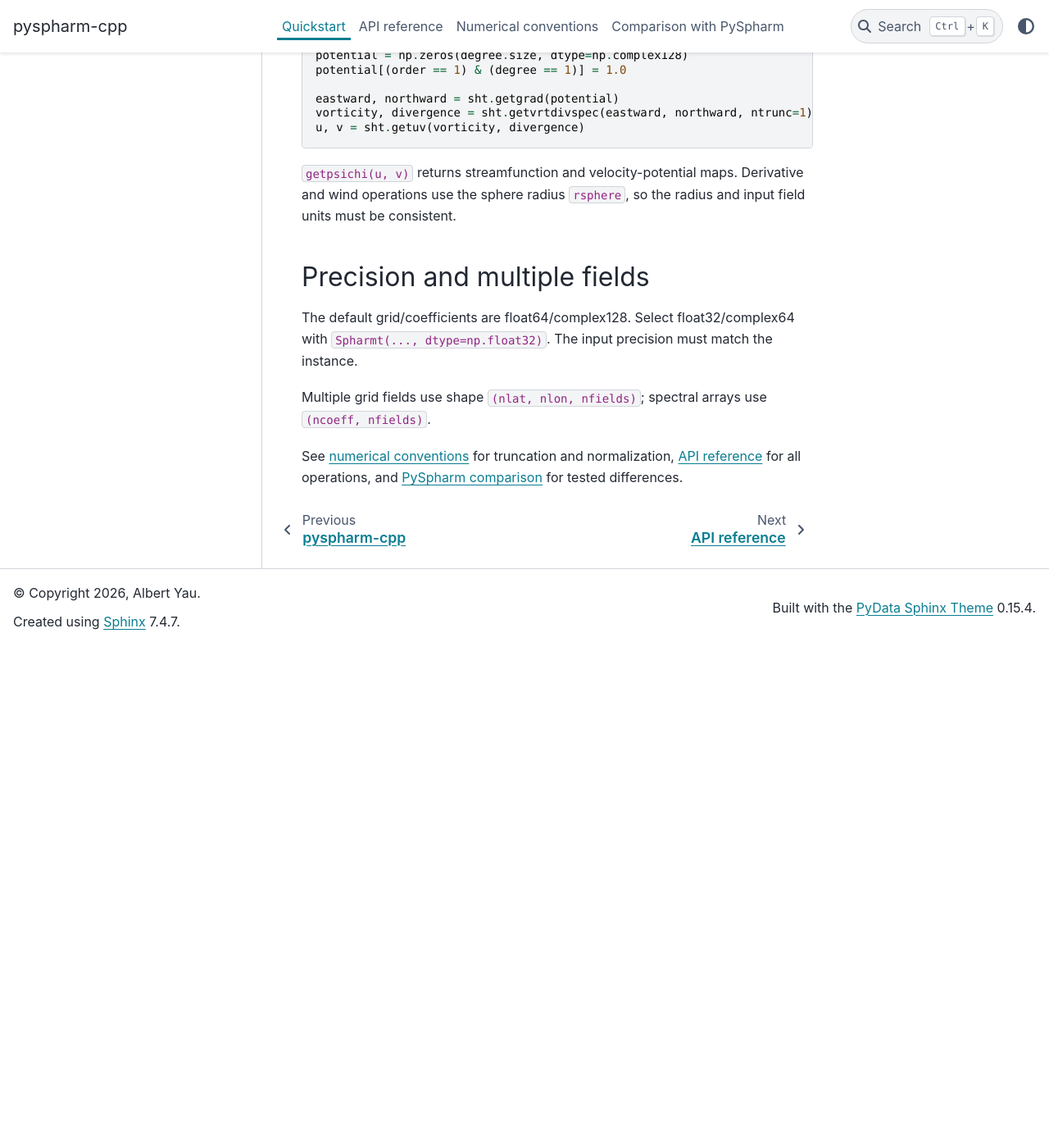
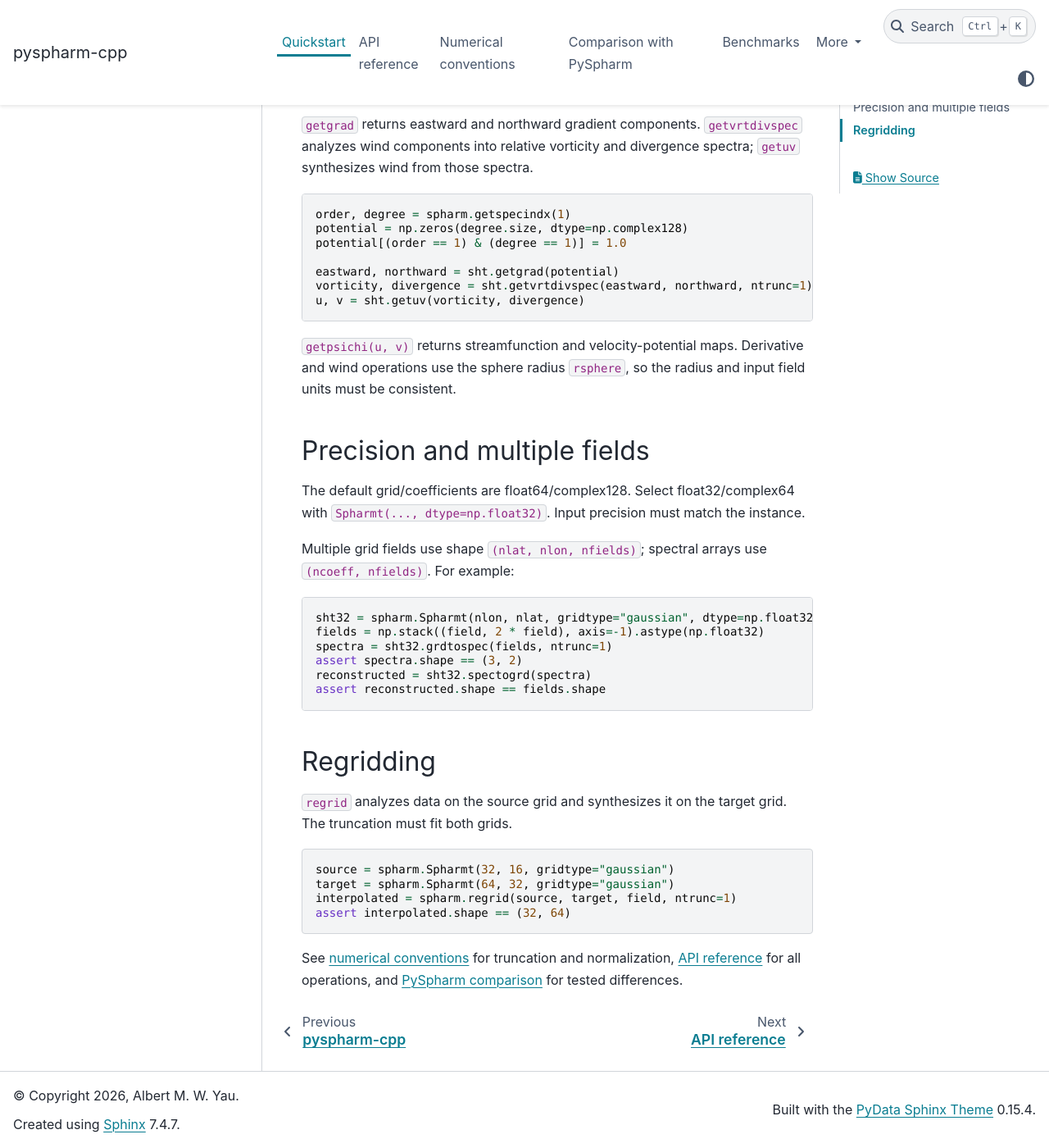
Before and after one commit to mwyau/pyspharm-cpp, a Sphinx documentation site: the page built from docs/quickstart.md, in a window 1280 px wide and 1400 px high, scrolled down 1089 px. Shown: the whole window at 82% size. Built offline with Sphinx 7.4.7 and the PyData theme 0.15.4, drawn with Linux system fonts in a browser that asks for light colours; before the commit the page ends 1876 px from its top, so only the background shows below that; some of the changed text lies outside the part shown.

Commit message:
Update scientific documentation, references, and benchmark data

````diff
--- a/docs/conf.py
+++ b/docs/conf.py
@@ -7,7 +7,7 @@
 sys.path.insert(0, str(Path(__file__).resolve().parents[1] / "src"))
 
 project = "pyspharm-cpp"
-author = "Albert Yau"
+author = "Albert M. W. Yau"
 copyright = f"{date.today().year}, {author}"
 pyproject = Path(__file__).resolve().parents[1] / "pyproject.toml"
 release = tomllib.loads(pyproject.read_text())["project"]["version"]
--- a/docs/quickstart.md
+++ b/docs/quickstart.md
@@ -4,13 +4,21 @@
 
 ## Installation
 
-Install `pyspharm-cpp` when a wheel is available, or install it from a source checkout with the DUCC submodule initialized:
+Install a compatible wheel from PyPI when available:
 
 ```sh
 python -m pip install pyspharm-cpp
 ```
 
-The package imports as `spharm_cpp`. Python 3.11 or newer and NumPy are required.
+Conda and Mamba packages can be installed from conda-forge after publication:
+
+```sh
+conda install -c conda-forge pyspharm-cpp
+# Or:
+mamba install -c conda-forge pyspharm-cpp
+```
+
+The package imports as `spharm_cpp`; the examples use `import spharm_cpp as spharm`. Python 3.11 or newer and NumPy are required. For source builds, see [contributing](https://github.com/mwyau/pyspharm-cpp/blob/main/CONTRIBUTING.md).
 
 ## Scalar analysis and synthesis
 
@@ -49,8 +57,28 @@
 
 ## Precision and multiple fields
 
-The default grid/coefficients are float64/complex128. Select float32/complex64 with `Spharmt(..., dtype=np.float32)`. The input precision must match the instance.
+The default grid/coefficients are float64/complex128. Select float32/complex64 with `Spharmt(..., dtype=np.float32)`. Input precision must match the instance.
 
-Multiple grid fields use shape `(nlat, nlon, nfields)`; spectral arrays use `(ncoeff, nfields)`.
+Multiple grid fields use shape `(nlat, nlon, nfields)`; spectral arrays use `(ncoeff, nfields)`. For example:
+
+```python
+sht32 = spharm.Spharmt(nlon, nlat, gridtype="gaussian", dtype=np.float32)
+fields = np.stack((field, 2 * field), axis=-1).astype(np.float32)
+spectra = sht32.grdtospec(fields, ntrunc=1)
+assert spectra.shape == (3, 2)
+reconstructed = sht32.spectogrd(spectra)
+assert reconstructed.shape == fields.shape
+```
+
+## Regridding
+
+`regrid` analyzes data on the source grid and synthesizes it on the target grid. The truncation must fit both grids.
+
+```python
+source = spharm.Spharmt(32, 16, gridtype="gaussian")
+target = spharm.Spharmt(64, 32, gridtype="gaussian")
+interpolated = spharm.regrid(source, target, field, ntrunc=1)
+assert interpolated.shape == (32, 64)
+```
 
 See [numerical conventions](conventions.md) for truncation and normalization, [API reference](api.md) for all operations, and [PySpharm comparison](pyspharm-compatibility.md) for tested differences.
````
Also changed, not shown: CHANGELOG.md (+5 -12 lines), CONTRIBUTING.md (+1 -1 lines), README.md (+25 -22 lines), docs/benchmarks.md (added, +11 -0 lines), docs/index.md (+4 -4 lines), docs/pyspharm-compatibility.md (+6 -13 lines), docs/references.md (added, +11 -0 lines), benchmarks/README.md, 2 other files.
